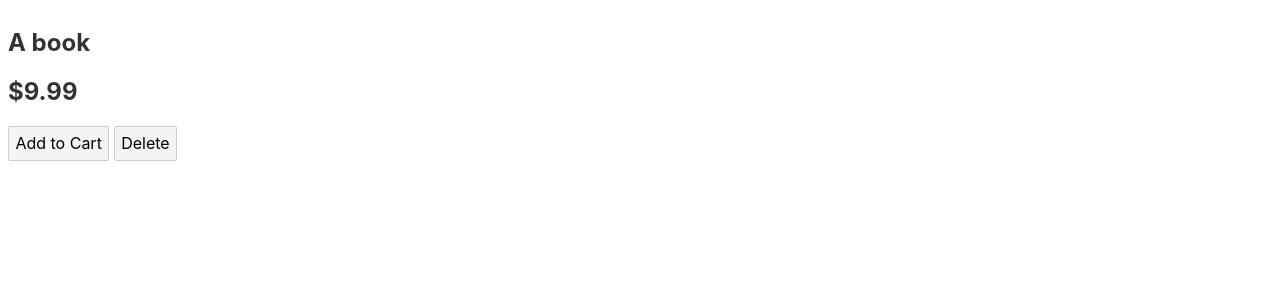
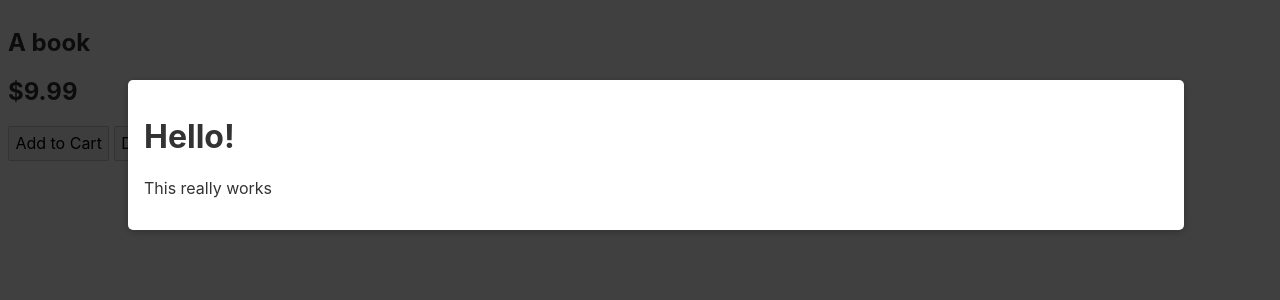
Before and after one commit to sahilmob/svelte-course-component-communication, a Svelte app: page / in a window 1280 px wide. Shown: the top 300 px of the page. Built offline with nearby package versions, Linux system fonts and the light colour scheme.

Commit message:
use slots in the modal

```diff
--- a/src/App.svelte
+++ b/src/App.svelte
@@ -1,5 +1,6 @@
 <script>
   import Product from "./Product.svelte";
+  import Modal from "./Modal.svelte";
 
   let products = [{ id: "p1", title: "A book", price: 9.99 }];
 
@@ -14,3 +15,7 @@
 {#each products as product}
   <Product {...product} on:add-to-cart={addToCart} on:delete={deleteProduct} />
 {/each}
+<Modal>
+  <h1>Hello!</h1>
+  <p>This really works</p>
+</Modal>
```
